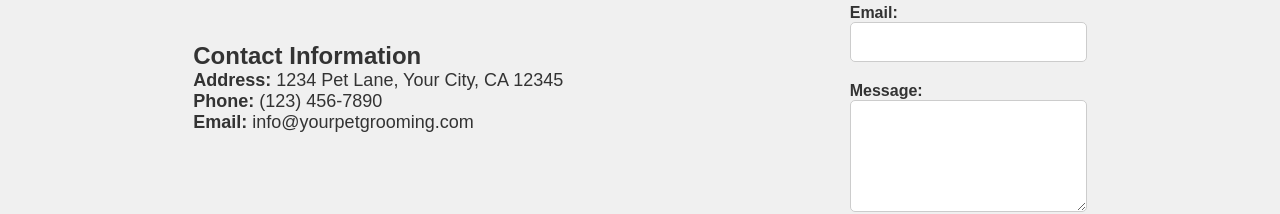
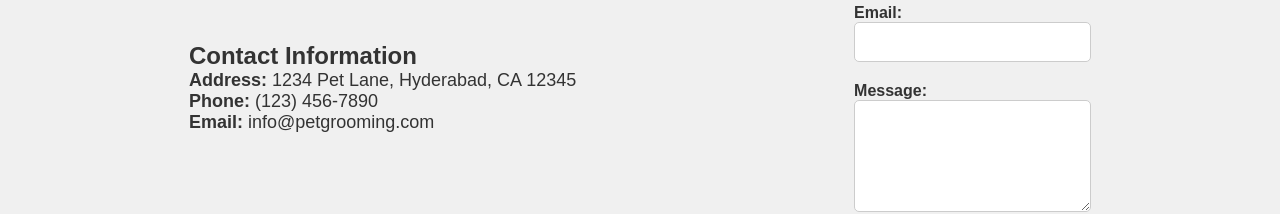
Before and after one commit to rushmitha-chowdary-sompalli/motioncut-Task3, a plain HTML site: page contact.html in a window 1280 px wide. Shown: the part 220-434 px from the top of the page. Drawn offline with Linux system fonts and the light colour scheme.

Commit message:
Update contact.html

```diff
--- a/contact.html
+++ b/contact.html
@@ -28,9 +28,9 @@
     <div class="contact">
         <section class="contact-info">
             <h2>Contact Information</h2>
-            <p><strong>Address:</strong> 1234 Pet Lane, Your City, CA 12345</p>
+            <p><strong>Address:</strong> 1234 Pet Lane, Hyderabad, CA 12345</p>
             <p><strong>Phone:</strong> (123) 456-7890</p>
-            <p><strong>Email:</strong> info@yourpetgrooming.com</p>
+            <p><strong>Email:</strong> info@petgrooming.com</p>
         </section>
 
         <section class="contact-form">
```
